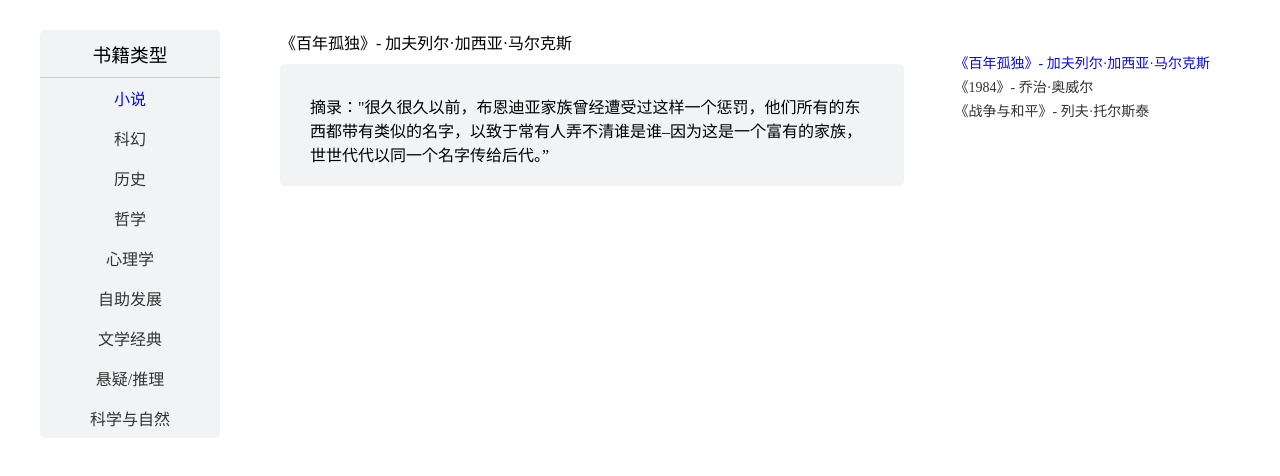
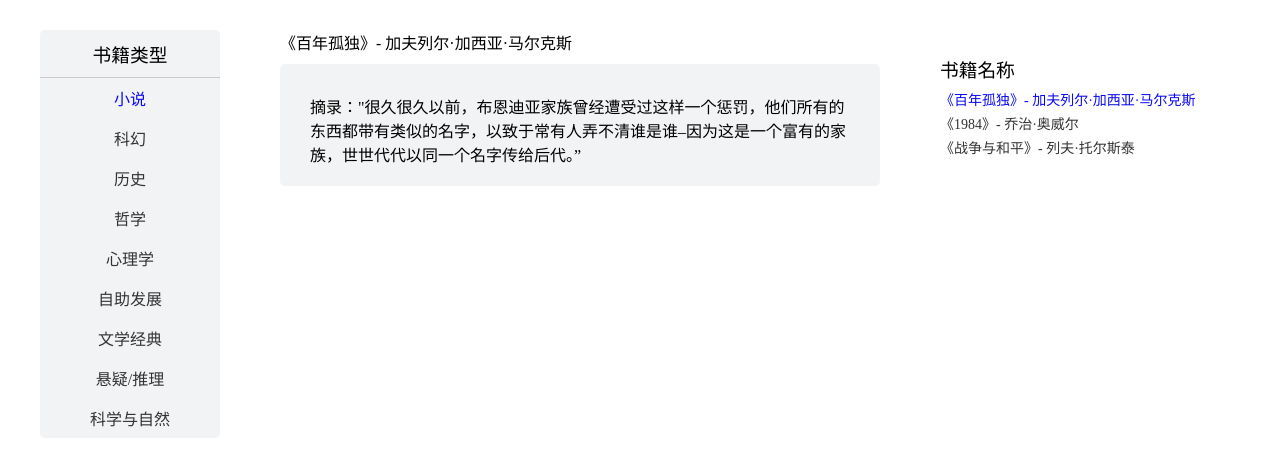
Before and after one commit to TEARSUNCLE/Anchor-Directory, a plain HTML site: page index.html in a window 1280 px wide. Drawn offline with Linux system fonts and the light colour scheme.

Commit message:
修改调整

```diff
--- a/css/index.css
+++ b/css/index.css
@@ -49,8 +49,9 @@
 }
 
 .contents {
-  max-width: 52%;
+  max-width: 50%;
   margin-left: 5%;
+  margin-right: 5%;
   margin-top: 30px;
 }
 
@@ -62,14 +63,15 @@
 }
 
 .bookList {
-  position: absolute;
-  right: 30px;
-  top: 50px;
+  margin-top: 50px;
+  /* position: absolute; */
+  /* right: 30px; */
+  /* top: 50px; */
 }
 
 .bookList .bookName {
   font-weight: 400;
-  text-align: center;
+  /* text-align: center; */
   padding: 5px 0;
 }
 
--- a/index.html
+++ b/index.html
@@ -39,8 +39,8 @@
     </main>
 
     <aside class="bookList">
+      <h3 class="bookName">书籍名称</h3>
       <ul>
-        <h3 class="bookName">书籍名称</h3>
         <!-- <li>
           <a href="#" class="block titleActive commonHover">《百年孤独》- 加夫列尔·加西亚·马尔克斯</a>
           <a href="#" class="block commonHover">《1984》- 乔治·奥威尔</a>
```
